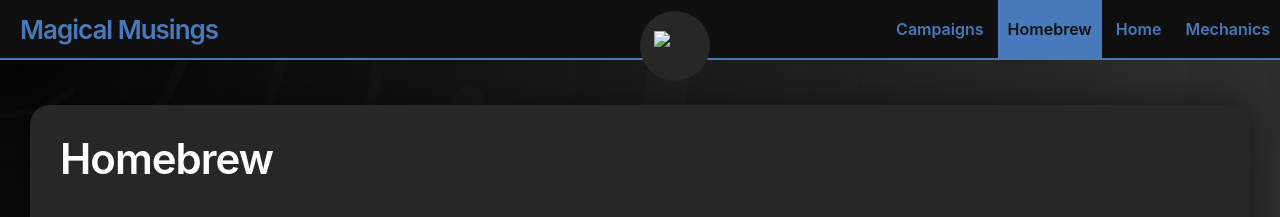
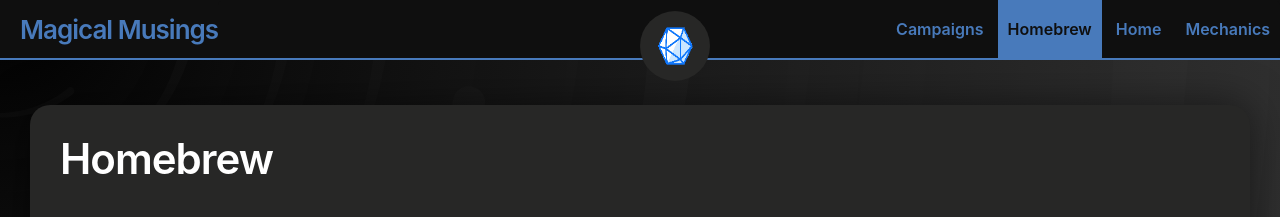
Before and after one commit to andersthemagi/magicalmusings.github.io, a Jekyll site: the page built from homebrew.md, in a window 1280 px wide. Shown: the top 217 px of the page. Built offline with Jekyll 4.4.1, drawn with Linux system fonts in a browser that asks for light colours.

Commit message:
attempting fix of icon

```diff
--- a/_config.yml
+++ b/_config.yml
@@ -1,6 +1,6 @@
 title: "Magical Musings"
-iconURL: "assets/default-icon.png"
 theme: "jekyll-theme-leaf"
+baseURL: "/magicalmusings.github.io/"
 
 # for a clean URL
 permalink: :slug
--- a/_includes/header.html
+++ b/_includes/header.html
@@ -35,7 +35,7 @@
 
 
   <div class="site-icon">
-    <img src="{{site.iconURL}}" />
+    <img src="{{site.baseURL}}/assets/default-icon.png" />
   </div>
 
 </header>
```
